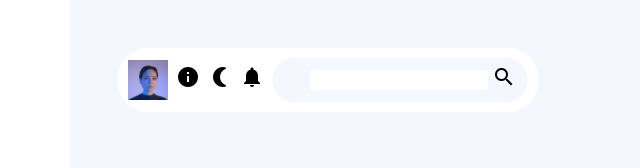
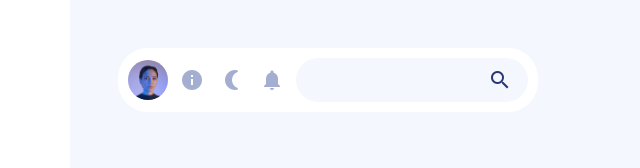
Before and after one commit to MRAlirad/admin-panel-vue, a Vue app: page /dashboard in a window 1280 px wide. Shown: the top 168 px of the page, without its empty margins (519-1159 px from the left). Built offline with nearby package versions, Linux system fonts and the light colour scheme.

Commit message:
tailwind

```diff
--- a/src/App.vue
+++ b/src/App.vue
@@ -1,8 +1,3 @@
-<script setup>
-	import SideBar from './components/SideBar.vue';
-	import Header from './components/Header.vue';
-</script>
-
 <template>
 	<div class="admin-panel-app bg-ghostWhite min-h-screen grid grid-cols-[15%_1fr] grid-rows-[max-content_1fr]">
 		<SideBar />
@@ -10,6 +5,18 @@
 		<router-view></router-view>
 	</div>
 </template>
+
+<script>
+	import SideBar from './components/SideBar.vue';
+	import Header from './components/Header.vue';
+
+	export default {
+		components : {
+			SideBar,
+			Header,
+		}
+	}
+</script>
 
 <style>
 	body {
--- a/src/assets/css/styles.css
+++ b/src/assets/css/styles.css
@@ -4,9 +4,21 @@
 
 @layer components {
 	.img-box {
-		@apply flex items-center justify-center;
+		@apply flex items-center justify-center overflow-hidden;
 	}
 	img {
 		@apply w-full h-full object-contain;
 	}
+
+	input[type=text] {
+		@apply border-none outline-none w-full bg-transparent;
+	}
+
+	.btn {
+		@apply flex items-center justify-center border-none outline-none;
+	}
+
+	.btn.icon {
+		@apply p-1;
+	}
 }
--- a/src/components/SideBar.vue
+++ b/src/components/SideBar.vue
@@ -16,7 +16,7 @@
 				v-for="link in sidebarLinks"
 				:key="link"
 				:to="link.to"
-				class="side-bar-link relative flex items-center gap-4 w-full h-9 text-base font-bold text-[#A3AED0] pr-[12%] hover:text-[#6E80B7]"
+				class="side-bar-link relative flex items-center gap-4 w-full h-9 text-base font-bold text-powderBlue pr-[12%] hover:text-[#6E80B7]"
 			>
 				<i class="material-icons material-icons-round"> {{ link.icon }} </i>
 				{{ link.text }}
--- a/src/components/utilities/Button.vue
+++ b/src/components/utilities/Button.vue
@@ -1,5 +1,21 @@
-<script setup>
-    defineProps({
+<template>
+	<button>
+		<slot></slot>
+		<span :class="{ btn: true, type }">{{ text }}</span>
+	</button>
+</template>
 
-    })
+<script lang="ts">
+	export default {
+		props: {
+			text: String,
+			type: {
+				type: String,
+				default: 'primary', // primary, secondary, icon
+			},
+		},
+		emits: ['on-click'],
+	};
 </script>
+
+<style scoped></style>
--- a/tailwind.config.js
+++ b/tailwind.config.js
@@ -9,18 +9,10 @@ export default {
 			colors: {
 				ghostWhite : '#F4F7FE',
 				blue       : '#4318FF',
+				delftBlue  : '#2B3674',
+				powderBlue : '#A3AED0',
 			}
 		},
 	},
 	plugins: [],
 };
-
-// module.exports = {
-// 	theme: {
-// 		colors: {
-// 			transparent: 'transparent',
-// 			current: 'currentColor',
-// 			black : '#555'
-// 		},
-// 	},
-// }
```
